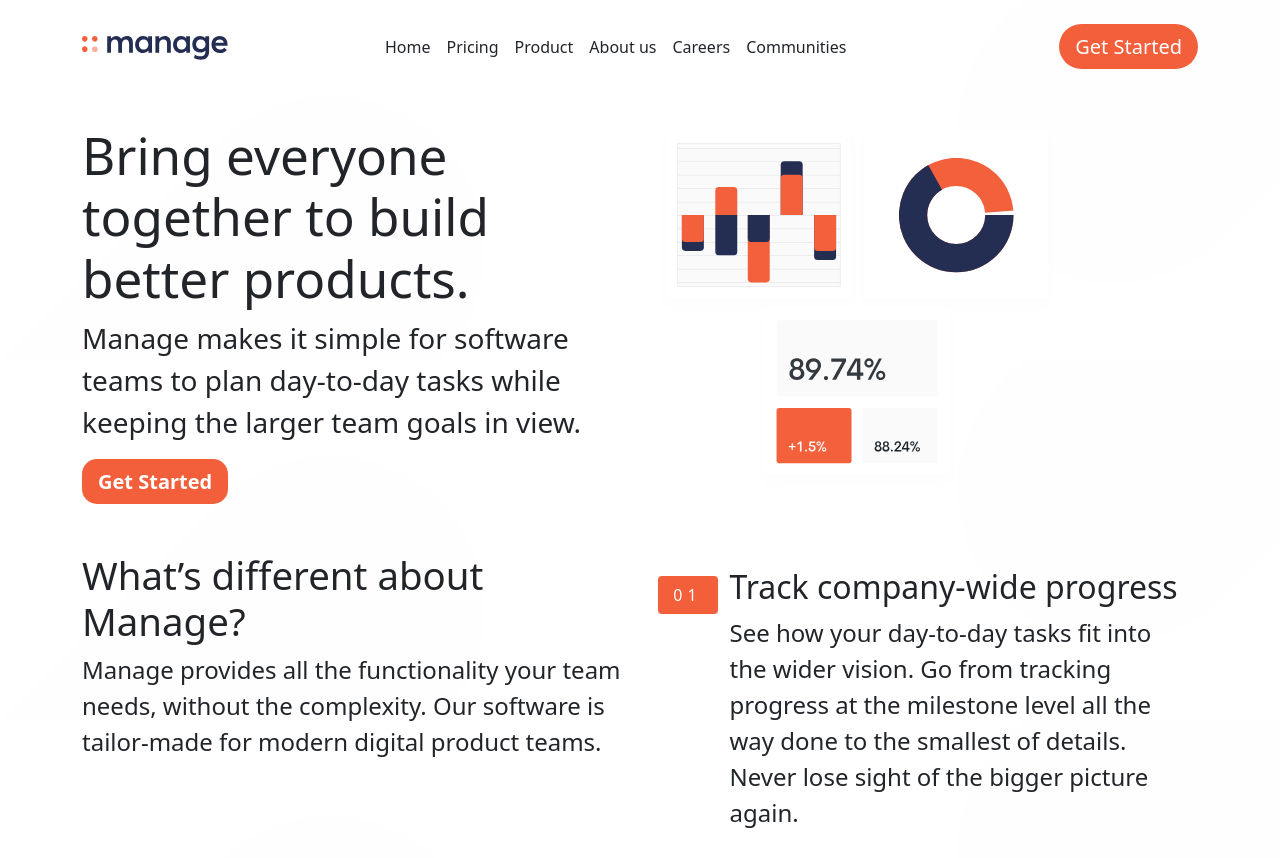
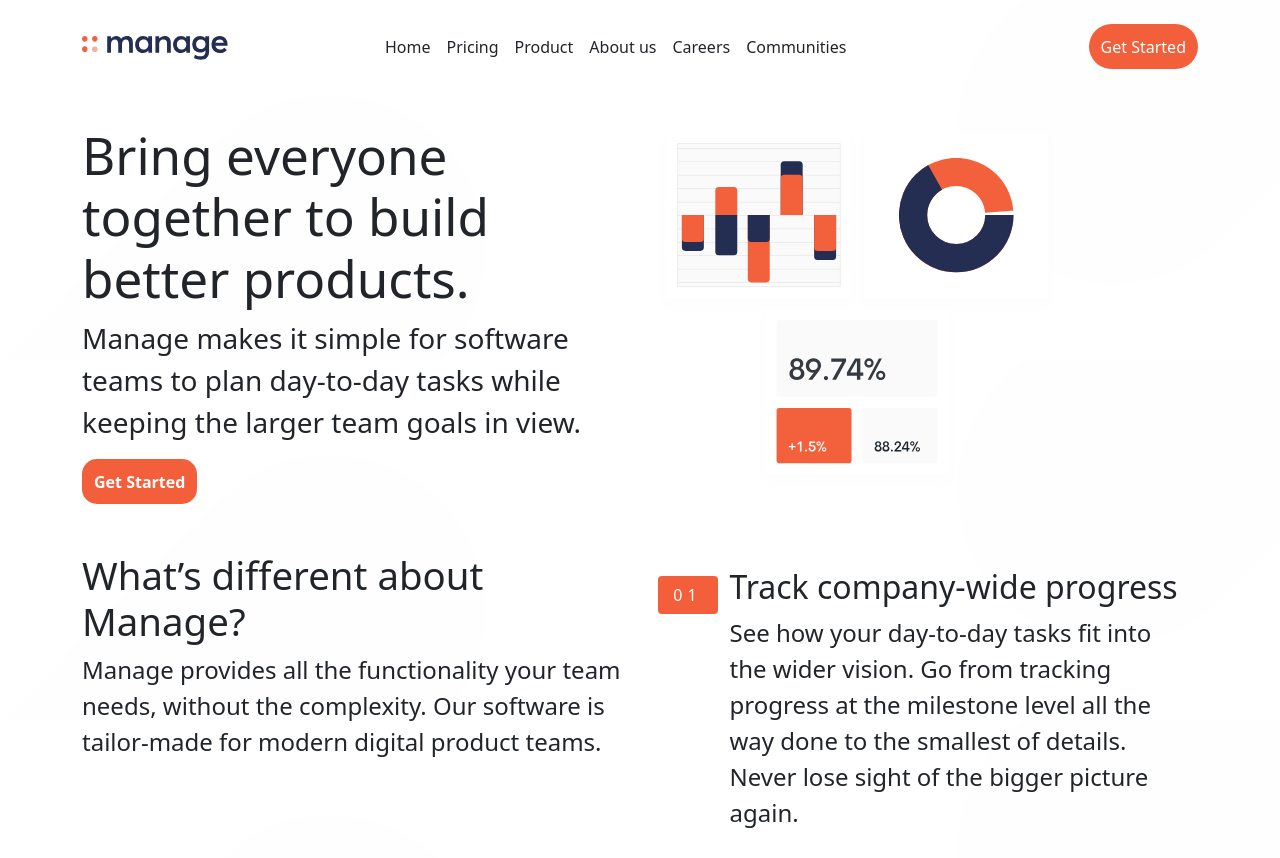
Before and after one commit to peter2great2/manage-landing-page, a plain HTML site: page index.html in a window 1280 px wide. Shown: the top 858 px of the page. Drawn offline with Linux system fonts and the light colour scheme.

Commit message:
Update index.html
reduced  the size of the button

```diff
--- a/index.html
+++ b/index.html
@@ -86,7 +86,7 @@
               </li>
             </ul>
             <button
-              class="btn btn-lg d-none d-sm-block text-white"
+              class="btn btn-md d-none d-sm-block text-white"
               style="
                 background-color: hsl(12, 88%, 59%);
                 border-radius: 25px;
@@ -115,7 +115,7 @@
               while keeping the larger team goals in view.
             </p>
             <button
-              class="btn btn-success btn-lg"
+              class="btn btn-success btn-md"
               style="
                 background-color: hsl(12, 88%, 59%);
                 border-radius: 15px;
```
